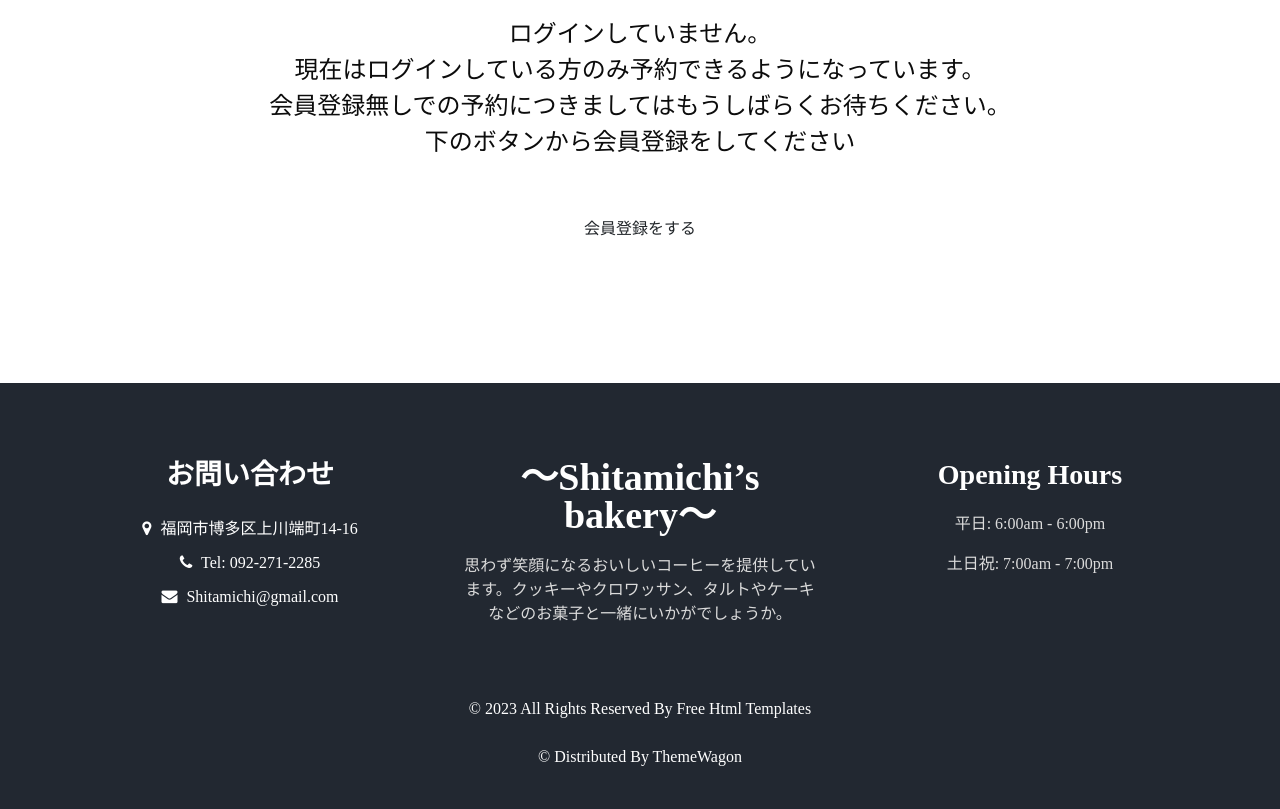
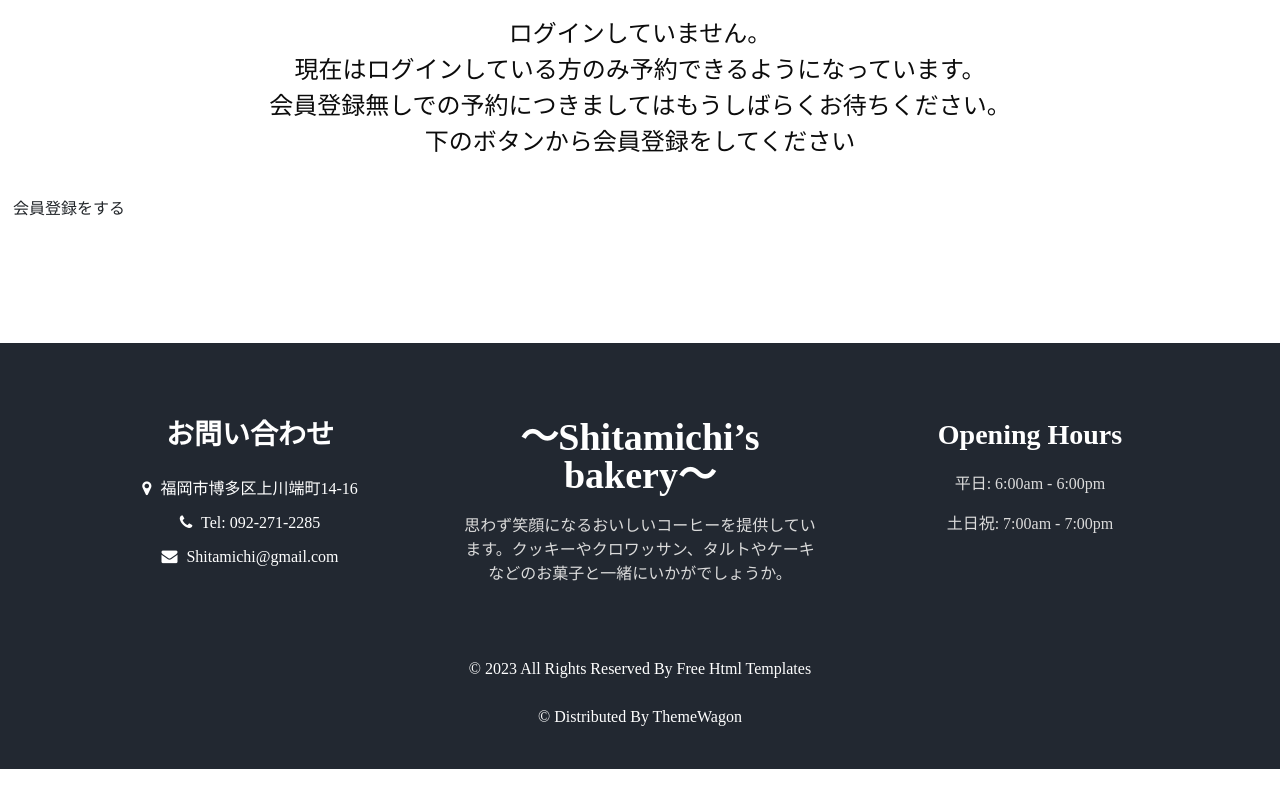
Before and after one commit to miyosi33/FIC_D_CareerDesign, a PHP site: page /zaseki3.php in a window 1280 px wide. Shown: the part 192-1001 px from the top of the page. After the commit the page ends 961 px from the top, so only its background shows below. Run offline with PHP 8.4, Linux system fonts and the light colour scheme; some libraries are stand-ins or nearby versions; some web fonts are replaced.

Commit message:
Update zaseki3.php

```diff
--- a/zaseki3.php
+++ b/zaseki3.php
@@ -11,7 +11,7 @@
       echo "<div class='Y'><p>ログインしていません。<br>
       現在はログインしている方のみ予約できるようになっています。<br>会員登録無しでの予約につきましてはもうしばらくお待ちください。<br>
       下のボタンから会員登録をしてください</p></div>";
-      echo "<div class='button'>
+      echo "<div class='button2'>
             <a href='new.php' class='btn'>会員登録をする</a>
             </div>";
     }
```
